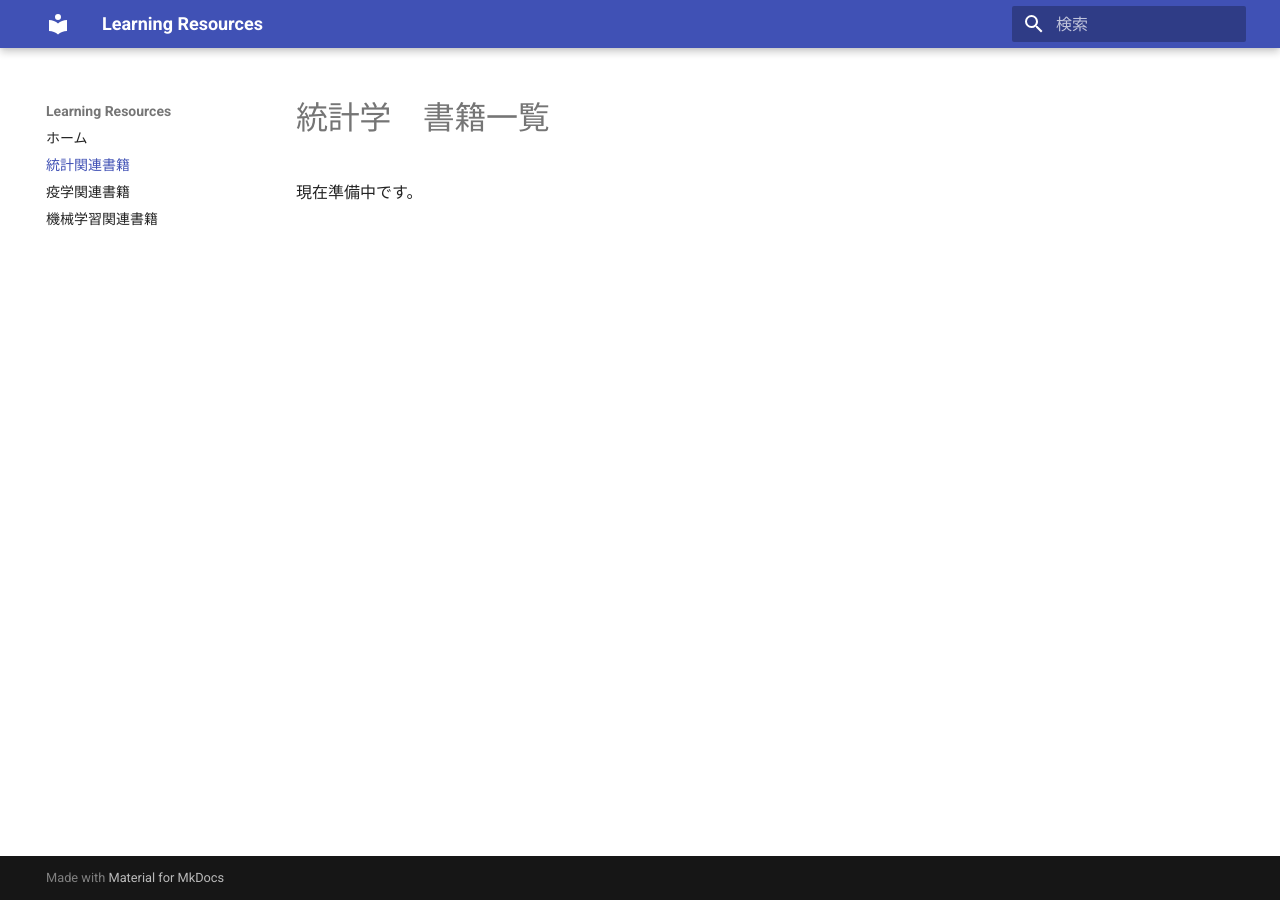
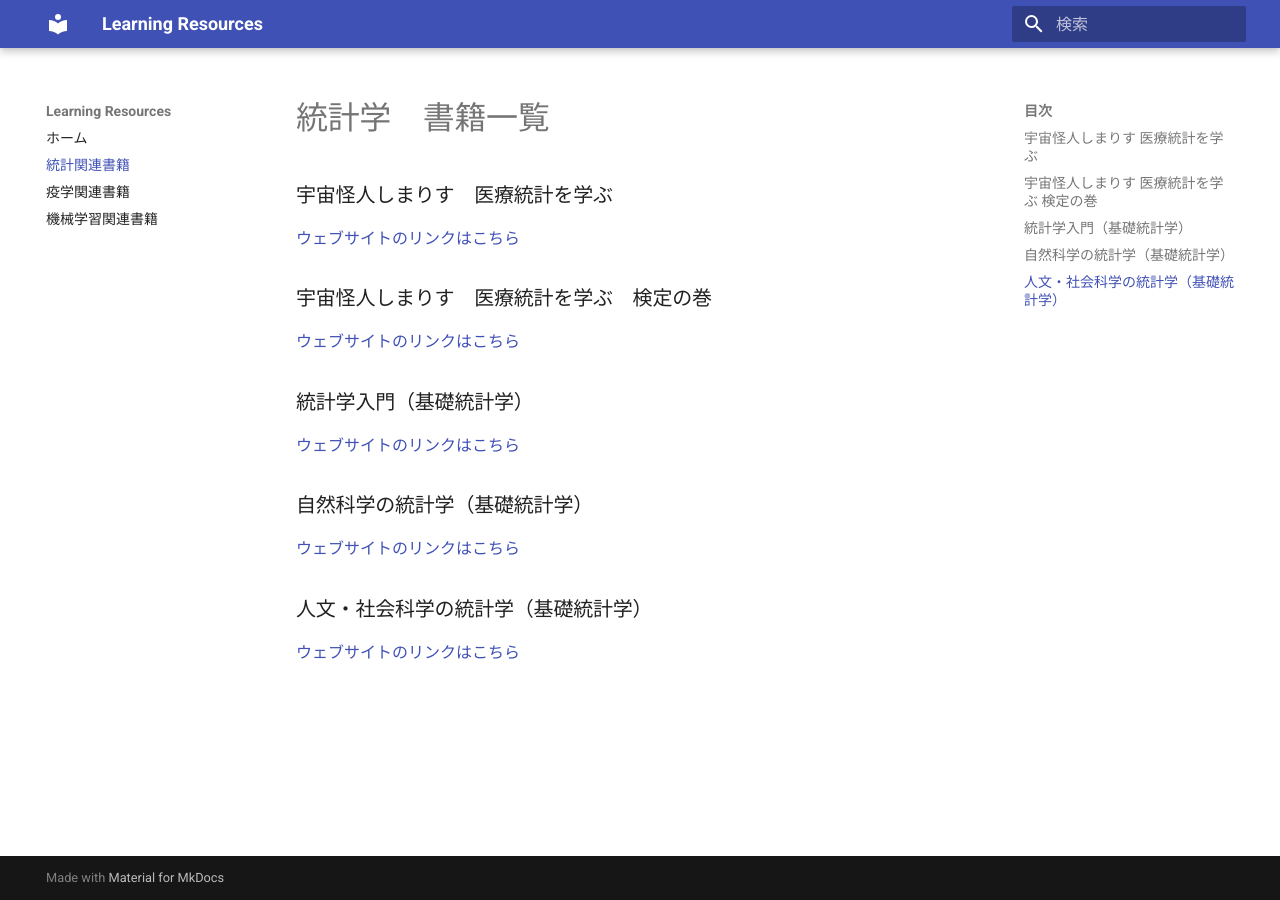
Before and after one commit to keiimai/learning_resources, an MkDocs documentation site: the page built from docs/statistics_books.md, in a window 1280 px wide. Built offline with MkDocs 1.6.1 and Material for MkDocs 9.7.7, drawn with Linux system fonts in a browser that asks for light colours.

Commit message:
統計学ページに書籍5冊を追加
- 宇宙怪人しまりす　医療統計を学ぶ
- 宇宙怪人しまりす　医療統計を学ぶ　検定の巻
- 統計学入門（基礎統計学）
- 自然科学の統計学（基礎統計学）
- 人文・社会科学の統計学（基礎統計学）

Co-Authored-By: Claude Opus 5.5 <noreply@anthropic.com>

```diff
--- a/docs/statistics_books.md
+++ b/docs/statistics_books.md
@@ -1,3 +1,16 @@
 # 統計学　書籍一覧
 
-現在準備中です。
+### 宇宙怪人しまりす　医療統計を学ぶ
+[ウェブサイトのリンクはこちら](https://www.iwanami.co.jp/book/b265871.html)<br>
+
+### 宇宙怪人しまりす　医療統計を学ぶ　検定の巻
+[ウェブサイトのリンクはこちら](https://www.iwanami.co.jp/book/b265945.html)<br>
+
+### 統計学入門（基礎統計学）
+[ウェブサイトのリンクはこちら](https://www.utp.or.jp/book/b300857.html)<br>
+
+### 自然科学の統計学（基礎統計学）
+[ウェブサイトのリンクはこちら](https://www.utp.or.jp/book/b300859.html)<br>
+
+### 人文・社会科学の統計学（基礎統計学）
+[ウェブサイトのリンクはこちら](https://www.utp.or.jp/book/b300858.html)<br>
```
